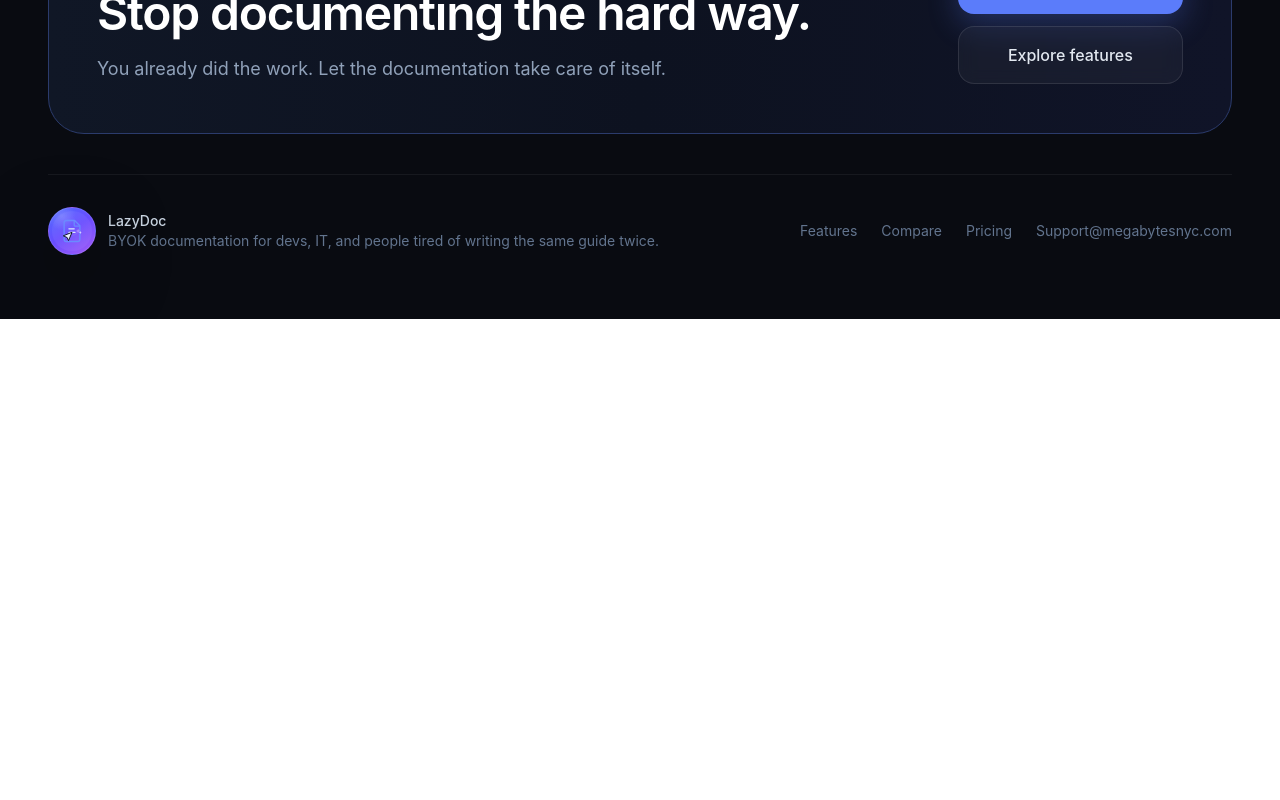
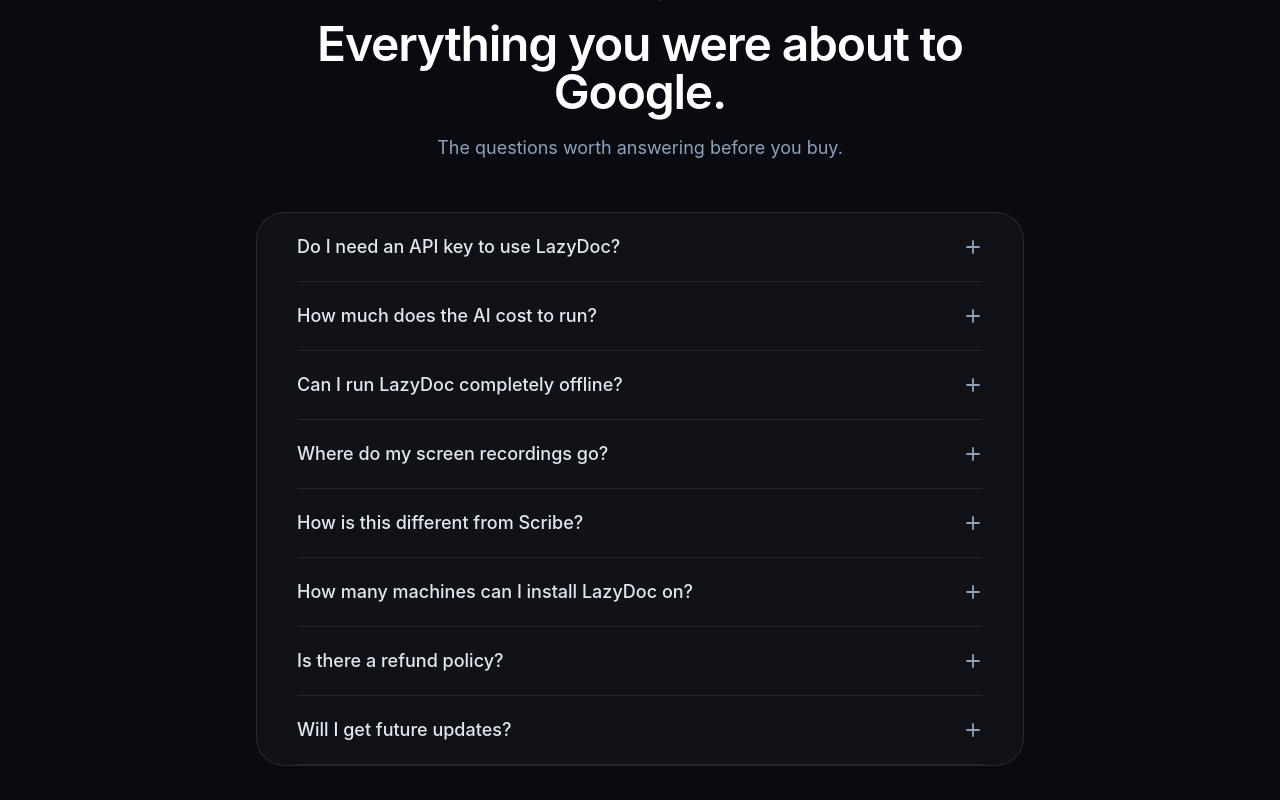
Before and after one commit to MegaBytesllc/lazydocweb, a React (Vite) app: page / in a window 1280 px wide. Shown: the part 6540-7340 px from the top of the page. Before the commit the page ends 6859 px from the top, so only its background shows below. Built offline with nearby package versions, Linux system fonts and the light colour scheme.

Commit message:
Add FAQ accordion section before final CTA
8 Q&As with smooth max-height/opacity transition. One item open at a time,
+ icon rotates 45° when expanded. Placed before the final CTA section in HomePage.

Co-Authored-By: Claude Sonnet 4.6 <noreply@anthropic.com>

```diff
--- a/src/App.jsx
+++ b/src/App.jsx
@@ -229,6 +229,89 @@ function PricingCard() {
         <p className="mt-4 text-sm leading-6 text-slate-500">No subscription. No token markup. Your API usage stays yours.</p>
       </div>
     </Card>
+  );
+}
+
+const FAQ_ITEMS = [
+  {
+    q: "Do I need an API key to use LazyDoc?",
+    a: "Yes. LazyDoc uses your own AI provider — Anthropic, OpenAI, or a local model via Ollama or LM Studio. This keeps your data private and means you only pay for what you actually use. New Anthropic and OpenAI accounts both come with free credits to get started.",
+  },
+  {
+    q: "How much does the AI cost to run?",
+    a: "A typical guide generation costs a few cents in API usage. LazyDoc adds zero markup — you pay your provider directly at their standard rates.",
+  },
+  {
+    q: "Can I run LazyDoc completely offline?",
+    a: "Yes. Point LazyDoc at a local model running via Ollama or LM Studio and nothing ever leaves your machine. No API key required, no internet needed.",
+  },
+  {
+    q: "Where do my screen recordings go?",
+    a: "Nowhere. Recordings are processed locally on your machine. Only the extracted frames are sent to your chosen AI provider. LazyDoc has no backend and no servers.",
+  },
+  {
+    q: "How is this different from Scribe?",
+    a: "Scribe is a browser extension — it only captures what happens in Chrome. LazyDoc captures your entire screen, including local apps, terminals, admin consoles, dashboards, and anything else outside the browser.",
+  },
+  {
+    q: "How many machines can I install LazyDoc on?",
+    a: "Your one-time license supports up to 3 machine activations. If you need to transfer to a new machine, contact support.",
+  },
+  {
+    q: "Is there a refund policy?",
+    a: "Yes. If LazyDoc doesn't work for you, email support within 30 days of purchase and we'll make it right.",
+  },
+  {
+    q: "Will I get future updates?",
+    a: "Yes. Your one-time purchase includes all future updates delivered automatically through the built-in updater.",
+  },
+];
+
+function FAQItem({ q, a, isOpen, onToggle }) {
+  return (
+    <div className="border-b border-white/8">
+      <button
+        onClick={onToggle}
+        className="flex w-full items-center justify-between gap-6 py-5 text-left text-slate-200 transition hover:text-white"
+      >
+        <span className="text-base font-medium md:text-lg">{q}</span>
+        <span className={`shrink-0 text-slate-400 transition-transform duration-300 ${isOpen ? "rotate-45" : ""}`}>
+          <svg width="20" height="20" viewBox="0 0 20 20" fill="none">
+            <path d="M10 4v12M4 10h12" stroke="currentColor" strokeWidth="1.8" strokeLinecap="round" />
+          </svg>
+        </span>
+      </button>
+      <div
+        className="overflow-hidden transition-all duration-300 ease-in-out"
+        style={{ maxHeight: isOpen ? "400px" : "0px", opacity: isOpen ? 1 : 0 }}
+      >
+        <p className="pb-5 text-base leading-8 text-slate-400">{a}</p>
+      </div>
+    </div>
+  );
+}
+
+function FAQSection() {
+  const [openIndex, setOpenIndex] = React.useState(null);
+  return (
+    <section className="py-16 md:py-20">
+      <SectionTitle
+        eyebrow="F A Q"
+        title="Everything you were about to Google."
+        body="The questions worth answering before you buy."
+      />
+      <div className="mx-auto max-w-3xl rounded-[28px] border border-white/10 bg-white/[0.03] px-6 md:px-10">
+        {FAQ_ITEMS.map((item, i) => (
+          <FAQItem
+            key={i}
+            q={item.q}
+            a={item.a}
+            isOpen={openIndex === i}
+            onToggle={() => setOpenIndex(openIndex === i ? null : i)}
+          />
+        ))}
+      </div>
+    </section>
   );
 }
 
@@ -525,6 +608,8 @@ function HomePage({ setPage }) {
           <TestimonialCard quote="The BYOK part sold me. I do not need another SaaS marking up token costs like it’s doing me a favor." author="Jordan K." role="Indie developer" />
         </div>
       </section>
+
+      <FAQSection />
 
       <section className="pb-10">
         <div className="rounded-[36px] border border-[#2B3B6C] bg-gradient-to-r from-[#101726] via-[#0D1220] to-[#101428] p-8 md:p-12">
```
